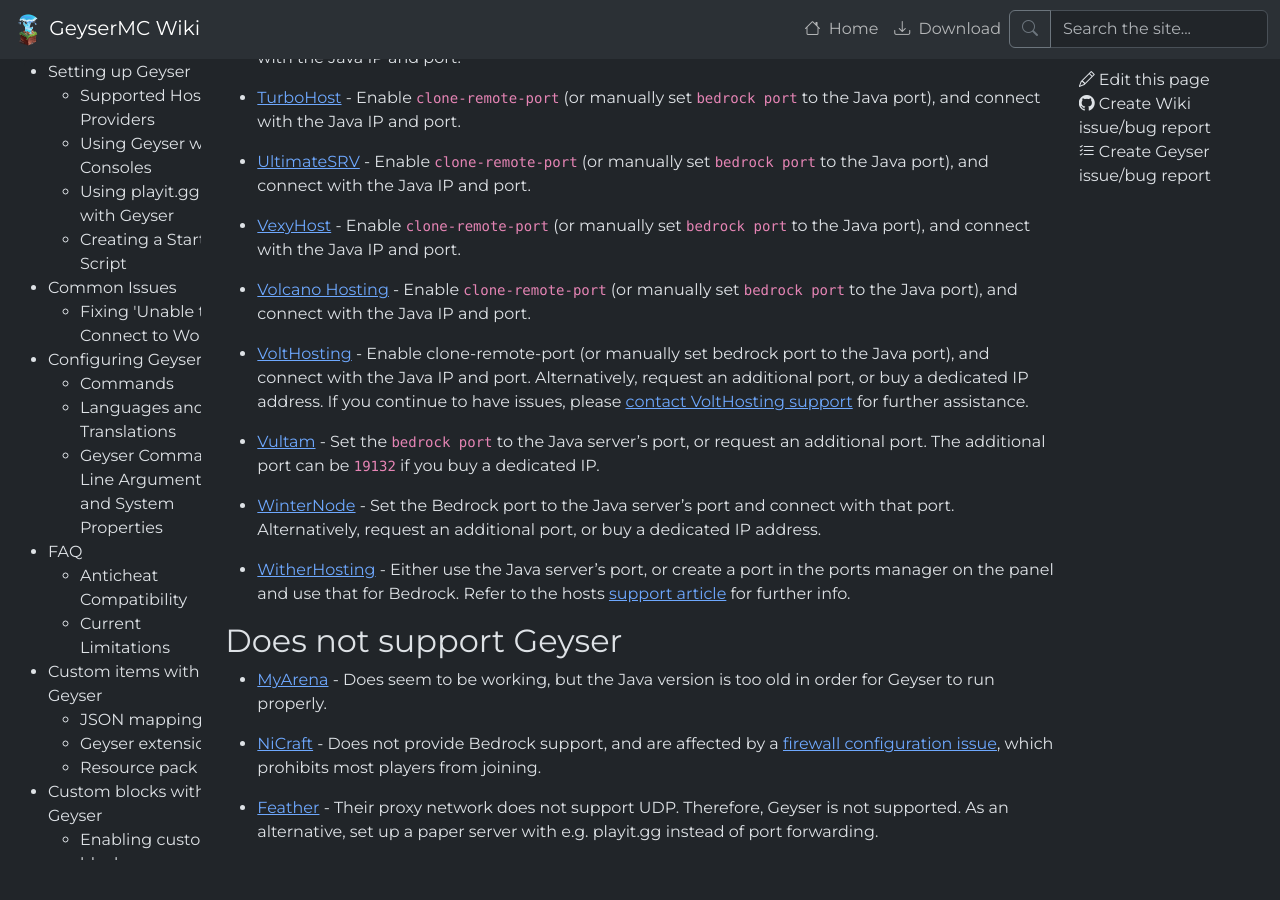
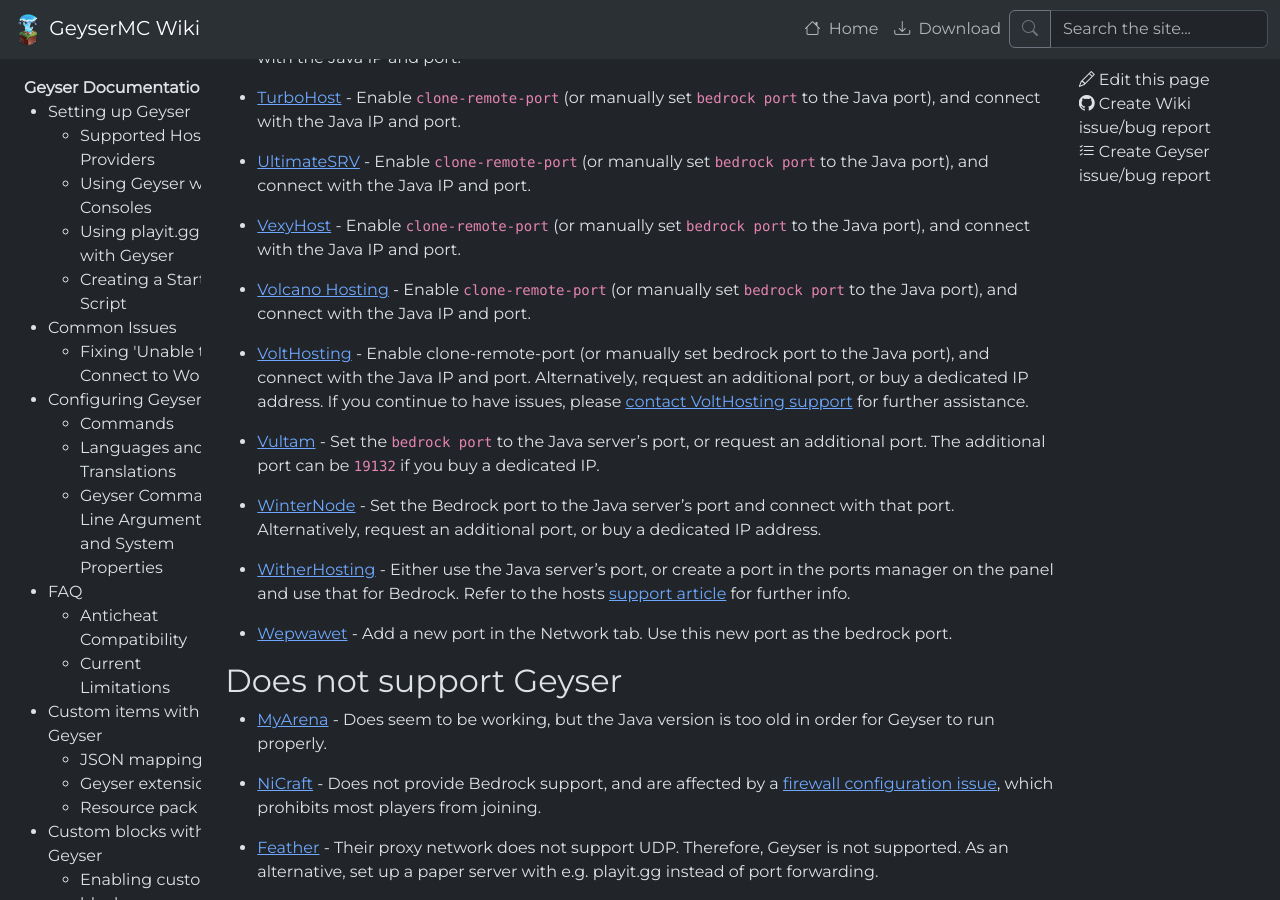
Before and after one commit to GeyserMC/GeyserWiki, a Jekyll site: the page built from _docs/geyser/supported-hosting-providers.md, in a window 1280 px wide and 900 px high, scrolled down 6043 px. Built offline with Jekyll 4.4.1, drawn with Linux system fonts in a browser that asks for light colours; before the commit the page ends 6903 px from its top, so only the background shows below that.

Commit message:
Update providers.json
Added Wepwawet host.

```diff
--- a/_data/providers.json
+++ b/_data/providers.json
@@ -438,6 +438,11 @@
       "name": "WitherHosting",
       "url": "https://witherhosting.com/",
       "description": "Either use the Java server's port, or create a port in the ports manager on the panel and use that for Bedrock. Refer to the hosts [support article](https://support.witherhosting.com/en/article/how-to-install-and-use-geysermc-1xn5l6v/) for further info."
+    },
+    {
+      "name": "Wepwawet",
+      "url": "https://wepwawet.net/",
+      "description": "Add a new port in the Network tab. Use this new port as the bedrock port."
     }
   ],
   "no_support": [
```
